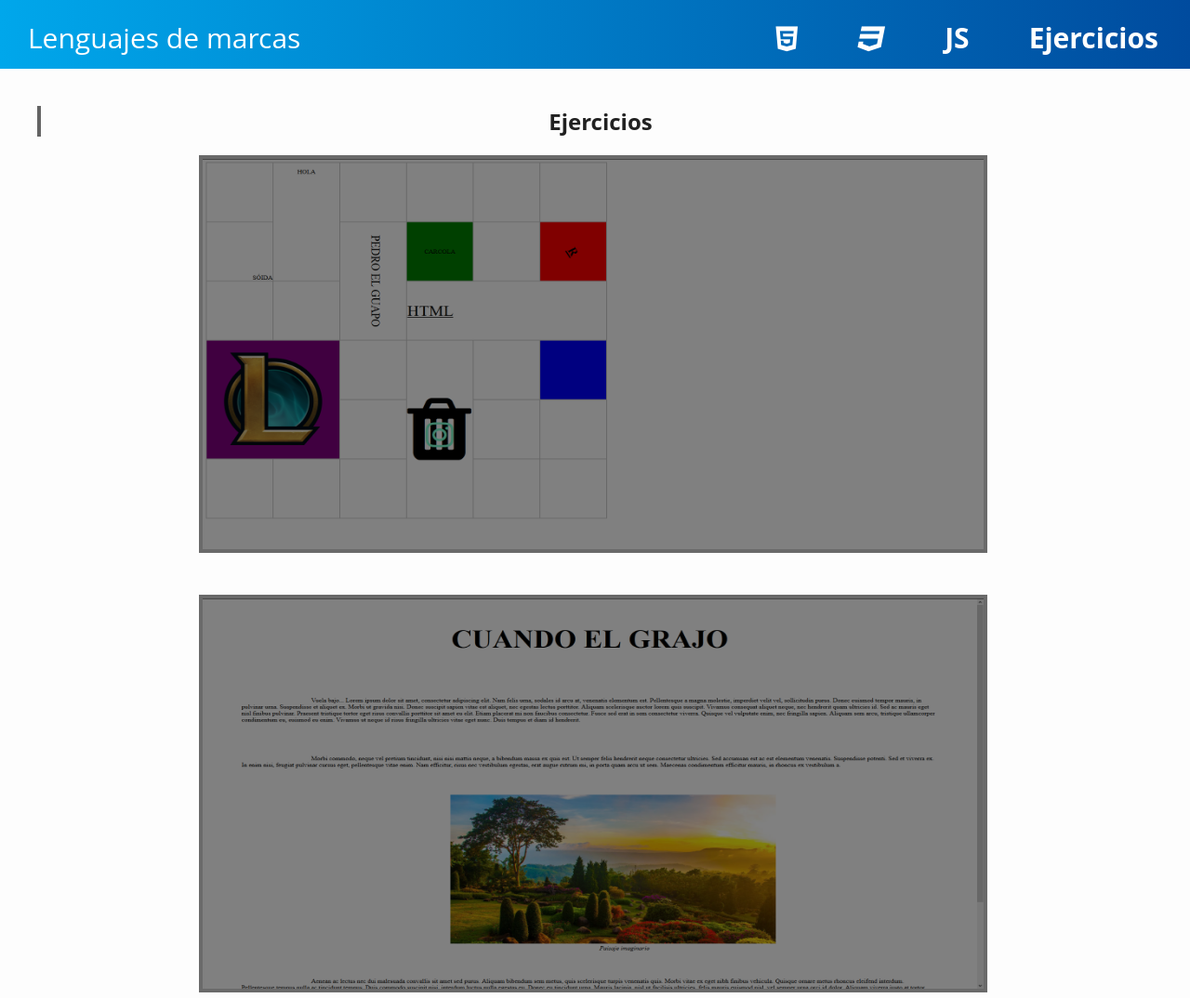
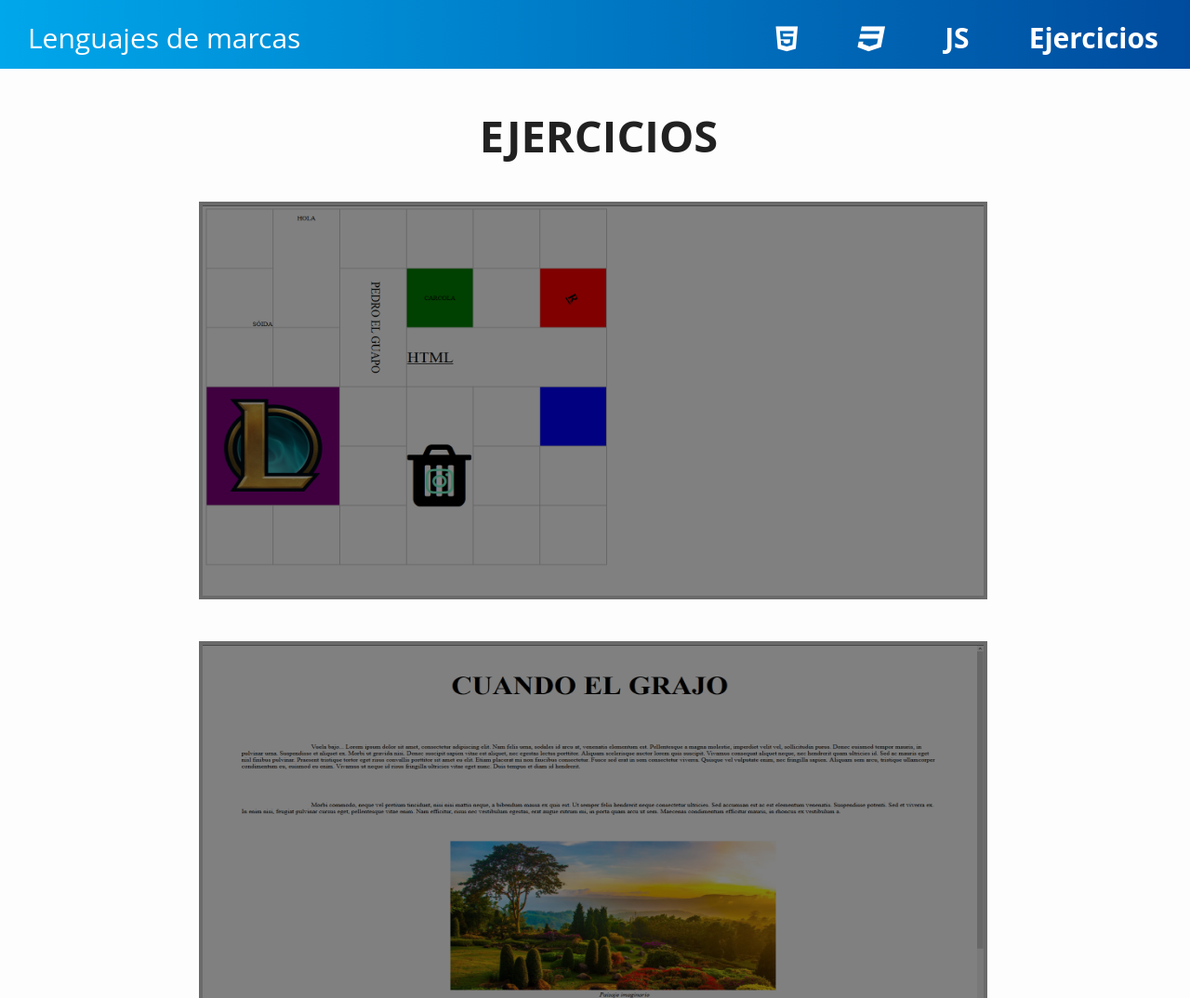
Before and after one commit to sergiobarriodelavega/Web, a website: page public_html/ejercicios.html in a window 1280 px wide. Shown: the top 1074 px of the page at 93% size. Drawn offline with Linux system fonts and the light colour scheme.

Commit message:
Añadido README, pequeños cambios en el apartado de ejercicios y eliminado código sin usar de scripts

```diff
--- a/public_html/css/css.css
+++ b/public_html/css/css.css
@@ -697,6 +697,9 @@ iframe[name="footer"] {
 
 .tituloEjercicios {
     text-align: center;
+    border: none;
+    font-size: 47px;
+    text-transform: uppercase;
 }
 
 .contenidoEjemplos {
--- a/public_html/ejercicios.html
+++ b/public_html/ejercicios.html
@@ -28,7 +28,7 @@
             <a href="ejercicios/Instagram/index.html" id="veInstagram" class="vistaEjercicio">
             </a>
         </div>
-        <h2 class="tituloEjercicios">Examenes</h2>
+        <h2 class="tituloEjercicios">Exámenes</h2>
         <div class="contenidoEjemplos">
             <a href="ejercicios/primerExamen.html" id="vePrimerExamen" class="vistaEjercicio">
             </a>
```
Also changed, not shown: public_html/js/nospam.js (+0 -31 lines).
